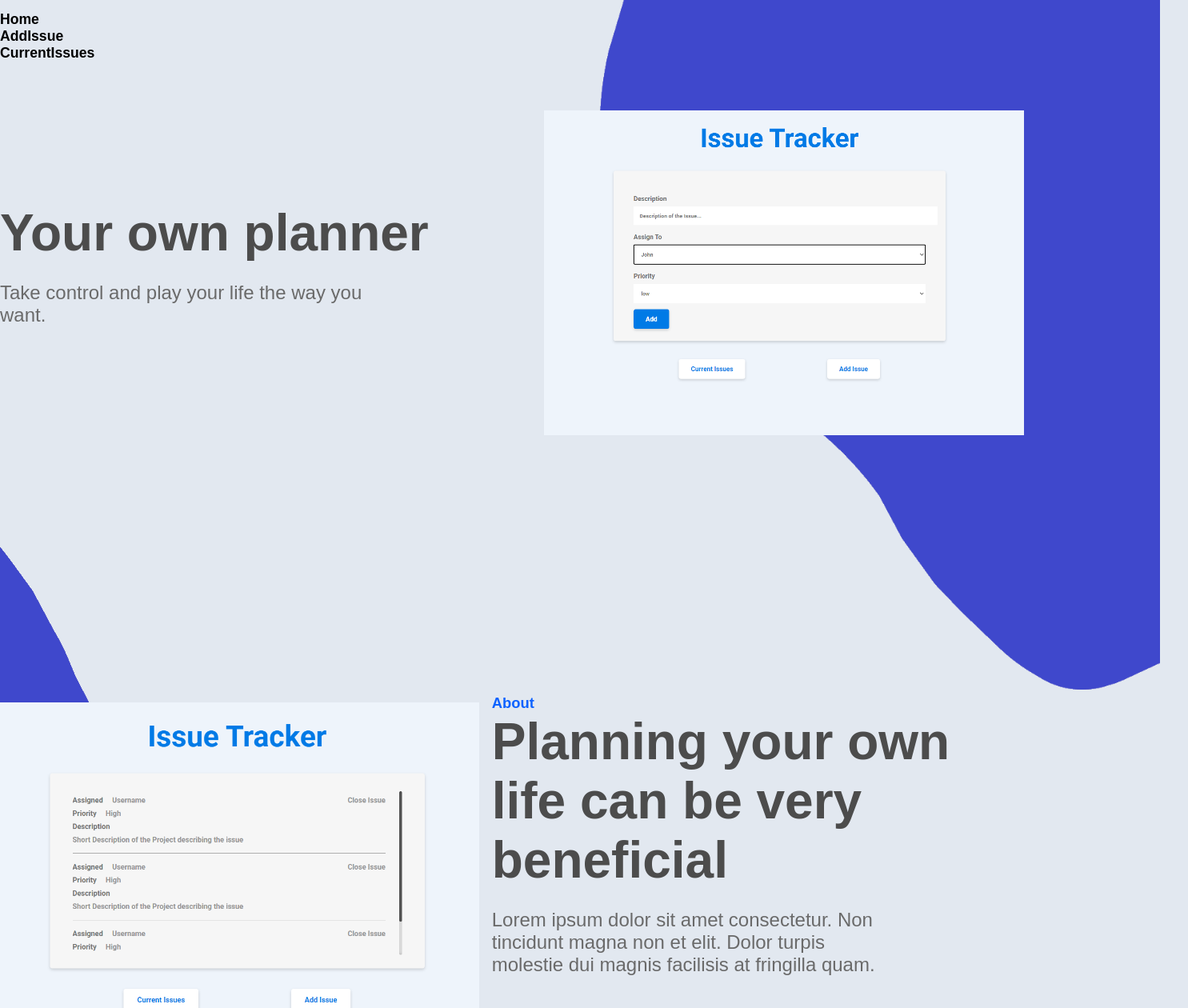
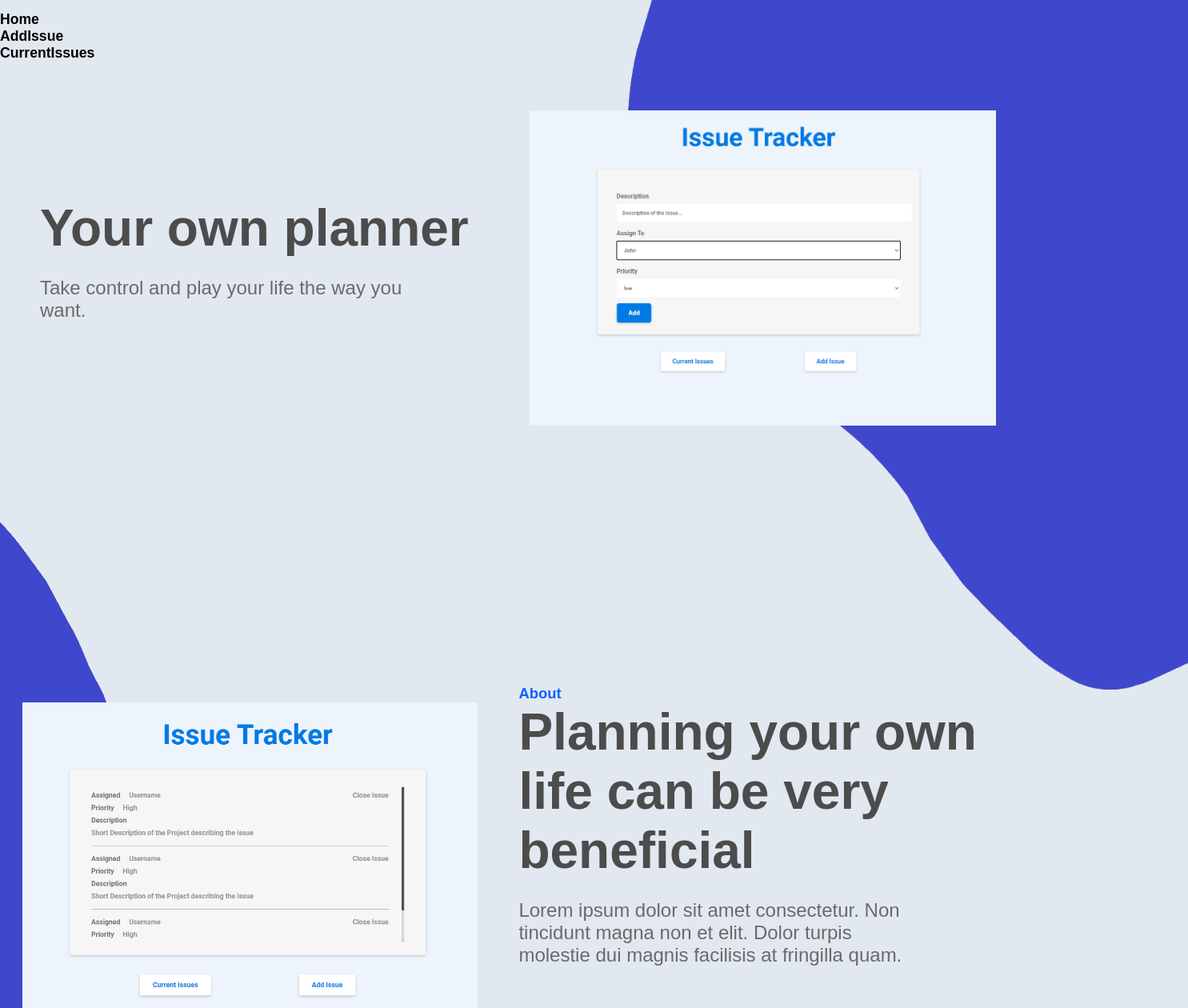
Before and after one commit to CSAllenISD/2023-ISP-Bug-Tracker, a React (Create React App) app: page / in a window 1280 px wide. Shown: the top 1260 px of the page at 80% size, 1485 px wide, since content can reach past the window. Built offline with nearby package versions, Linux system fonts and the light colour scheme.

Commit message:
Slight styling format additions

```diff
--- a/src/App.css
+++ b/src/App.css
@@ -59,6 +59,7 @@ h1 {
 font-family: "Reem Kufi", sans-serif !important;
 }
 img {
+margin-left: 5%;
 max-width: 100%;
 height: auto;
 }
@@ -110,10 +111,12 @@ nav {
 max-width: 700px;
 }
 .home-image-section {
+margin-right: 5%;
 max-width: 600px;
 flex: 1;
 }
 .home-text-section {
+margin-left: 50px;
 flex: 1;
 display: flex;
 flex-direction: column;
@@ -150,6 +153,7 @@ nav {
 margin-right: 1rem;
 }
 .about-section-text-container {
+margin-left: 5%;
 flex: 1;
 justify-content: center;
 display: flex;
--- a/src/App.jsx
+++ b/src/App.jsx
@@ -1,6 +1,6 @@
 import React, { useState } from "react";
-import AddIssue from './components/AddIssue/AddIssue.js'
-import CurrentIssue from './components/CurrentIssue/CurrentIssue.js'
+import AddIssue from './components/AddIssue/AddIssue.jsx'
+import CurrentIssue from './components/CurrentIssue/CurrentIssue.jsx'
 import './App.css';
 import Home from "./components/Home/Home";
 import About from "./components/Home/About";
```
Lines whose indentation alone changed are shown as unchanged.
